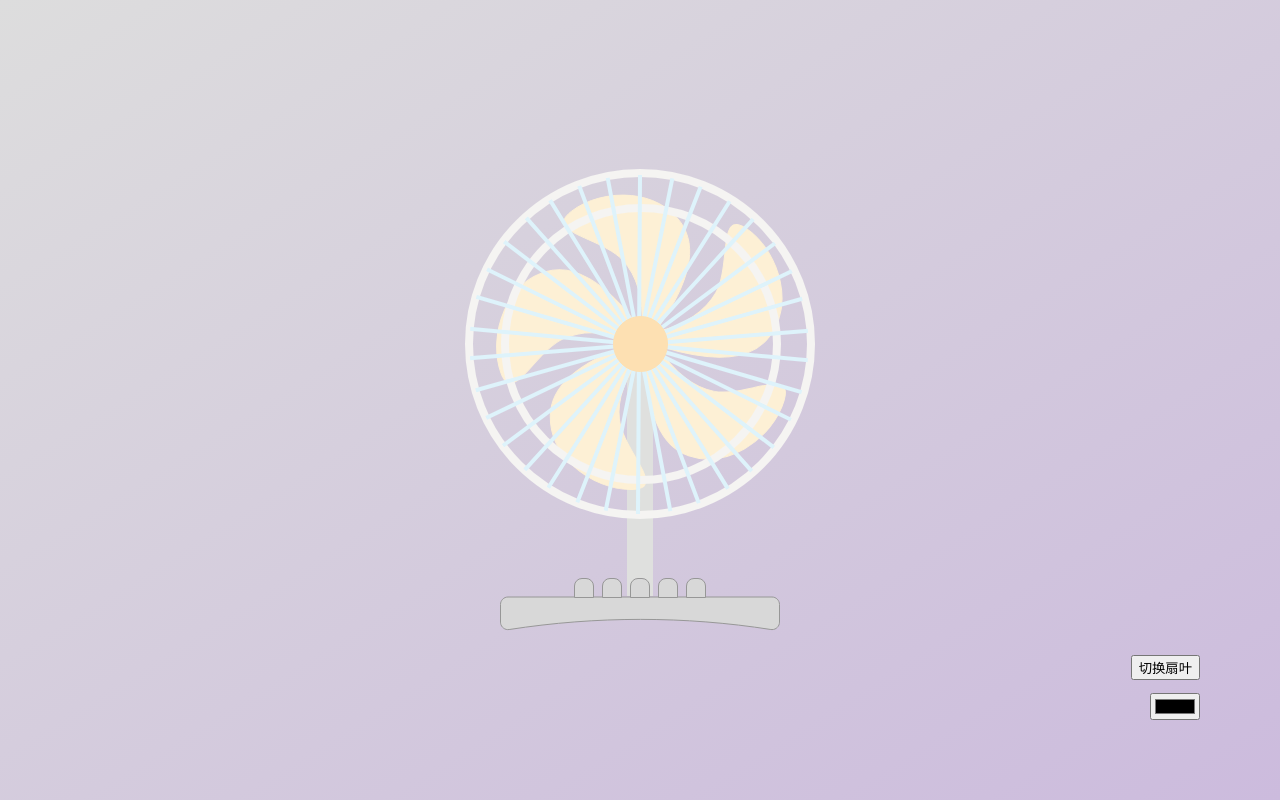
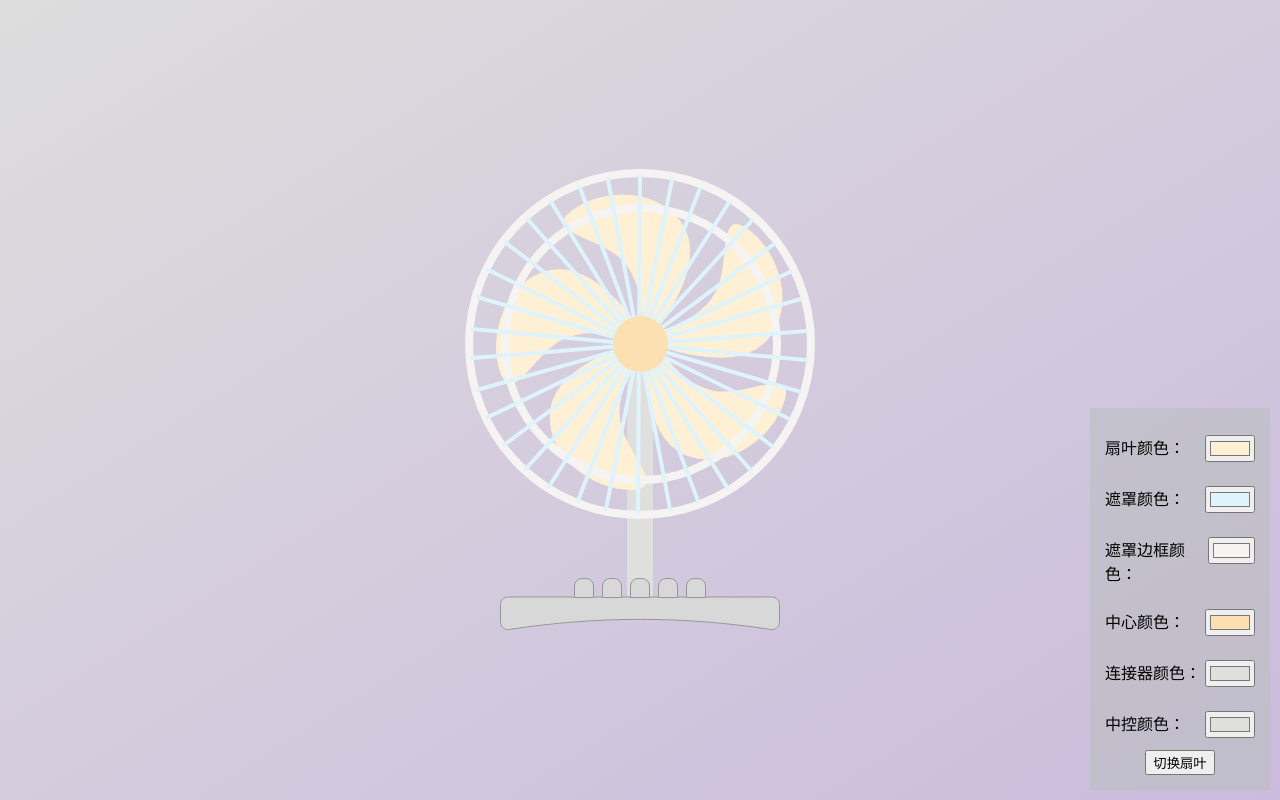
Before and after one commit to Jungbey/fan, a React (Vite) app: page / in a window 1280 px wide. Built offline with nearby package versions, Linux system fonts and the light colour scheme.

Commit message:
:building_construction: feat: detach setting menu

```diff
--- a/src/App.tsx
+++ b/src/App.tsx
@@ -1,50 +1,22 @@
-import React, { ChangeEventHandler, useState } from 'react';
-import { css, setup } from 'goober';
+import React from 'react';
+import { setup } from 'goober';
 import { MainBody } from './components/main-body';
 import { Console } from './components/console';
 import AppContainer from './components/app_container';
 import Bridge from './components/bridge';
-import { useBladeState, useColorState } from '@/store';
+import SettingMenu from './components/setting_menu';
 
 setup(React.createElement);
 
-const App: React.FC = () => {
-  const {
-    changeShapeIndex: changeBladeShape,
-  } = useBladeState();
-  const changeBladeColor = useColorState().setBladeColor;
-
-  const changeColor: ChangeEventHandler<HTMLInputElement> = (e) => {
-
-    changeBladeColor(e.target.value);
-  }
-  return (
+const App: React.FC = () => (
   <>
     <AppContainer>
       <MainBody />
       <Bridge />
       <Console />
     </AppContainer>
-      <input type="color"
-        id="color"
-        className={css`
-        position: fixed;
-        right: 80px;
-        bottom: 80px;
-      `}
-        onChange={changeColor} />
-      <button
-        className={css`
-          position: fixed;
-          right: 80px;
-          bottom: 120px;
-        `}
-        onClick={changeBladeShape}
-      >
-        切换扇叶
-      </button>
+    <SettingMenu />
   </>
 );
-}
 
 export default App;
--- a/src/components/app_container/index.tsx
+++ b/src/components/app_container/index.tsx
@@ -9,14 +9,16 @@ const Conainer: FC = ({ children }) => (
   justify-content: center;
   align-items: center;
 `}>
-    <div className={css`
+    <div
+      className={css`
         height: 462px;
         display: flex;
         flex-direction: column;
         align-items: center;
         justify-content: space-between;
         position: relative;
-  `}>
+      `}
+    >
       {children}
     </div>
   </div>
--- /dev/null
+++ b/src/components/setting_menu/ColorEditor.tsx
@@ -0,0 +1,30 @@
+import React, { FC } from 'react';
+import { css } from 'goober';
+
+interface Props {
+  name: string;
+  color: string;
+  onColorChange: (color: string) => void;
+}
+
+const ColorEditor: FC<Props> = ({ name, color, onColorChange }) => {
+  return (
+    <div
+      className={css`
+        width: 100%;
+        margin: 12px 0;
+        display: flex;
+        justify-content: space-between;
+      `}
+    >
+      {name}颜色：
+      <input
+        type="color"
+        onChange={(e) => onColorChange(e.target.value)}
+        value={color}
+      />
+    </div>
+  );
+}
+
+export default ColorEditor;
--- /dev/null
+++ b/src/components/setting_menu/index.tsx
@@ -0,0 +1,52 @@
+import React from 'react';
+import { css } from 'goober';
+import { useBladeState, useColorState } from '@/store';
+import ColorEditor from './ColorEditor';
+
+const SettingMenu = () => {
+  const changeBladeShape = useBladeState().changeShapeIndex;
+  const {
+    bladeColor,
+    coverColor,
+    coverCenterColor,
+    coverBorderColor,
+    bridgeColor,
+    consoleColor,
+    setBladeColor,
+    setCoverColor,
+    setCoverCenterColor,
+    setCoverBorderColor,
+    setBridgeColor,
+    setConsoleColor,
+  } = useColorState();
+
+  return (
+    <div
+      className={css`
+        width: 180px;
+        padding: 15px;
+        background-color: #BCBFC2AA;
+        position: fixed;
+        right: 10px;
+        bottom: 10px;
+        z-index: 20;
+        display: flex;
+        flex-direction: column;
+        justify-content: space-evenly;
+        align-items: center;
+      `}
+    >
+      <ColorEditor color={bladeColor} onColorChange={setBladeColor} name="扇叶" />
+      <ColorEditor color={coverColor} onColorChange={setCoverColor} name="遮罩" />
+      <ColorEditor color={coverBorderColor} onColorChange={setCoverBorderColor} name="遮罩边框" />
+      <ColorEditor color={coverCenterColor} onColorChange={setCoverCenterColor} name="中心" />
+      <ColorEditor color={bridgeColor} onColorChange={setBridgeColor} name="连接器" />
+      <ColorEditor color={consoleColor} onColorChange={setConsoleColor} name="中控" />
+      <button onClick={changeBladeShape} >
+        切换扇叶
+      </button>
+    </div>
+  )
+}
+
+export default SettingMenu;
```
Lines whose indentation alone changed are shown as unchanged.
